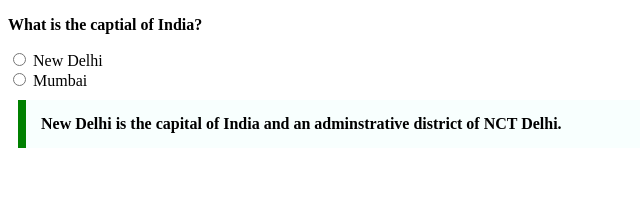
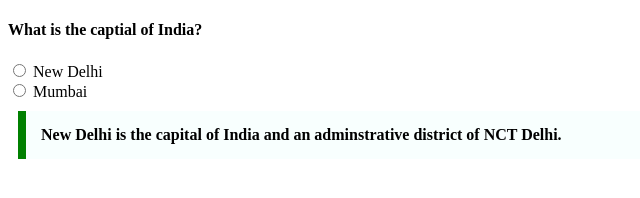
Before and after one commit to acciojob/trivia-dhanraj-saur, a website: page main.html in a window 1280 px wide. Shown: the whole page, without its empty margins (0-640 px from the left). Drawn offline with Linux system fonts and the light colour scheme.

Commit message:
created a submission

```diff
--- a/main.html
+++ b/main.html
@@ -8,10 +8,15 @@
 
 <body>
 	<!-- the entire body must be written by student -->
-	<p><strong>What is the captial of India?</strong></p>
-	<label><input type="radio" /> New Delhi </label><br/>
-	<label><input type="radio" /> Mumbai </label><br/>
-
+     <h4> What is the captial of India?</h4>
+	<div>
+		<input type="radio" name="capital" value="New Delhi">
+		New Delhi
+	</div>
+	<div>
+		<input type="radio" name="capital" value="Mumbai">
+		Mumbai
+	</div>
 	<blockquote cite="https://en.wikipedia.org/wiki/New_Delhi">
 		New Delhi is the capital of India and an adminstrative district of NCT Delhi.
 	</blockquote>
@@ -20,5 +25,4 @@
 </script>
 
 </body>
-
 </html>
```
